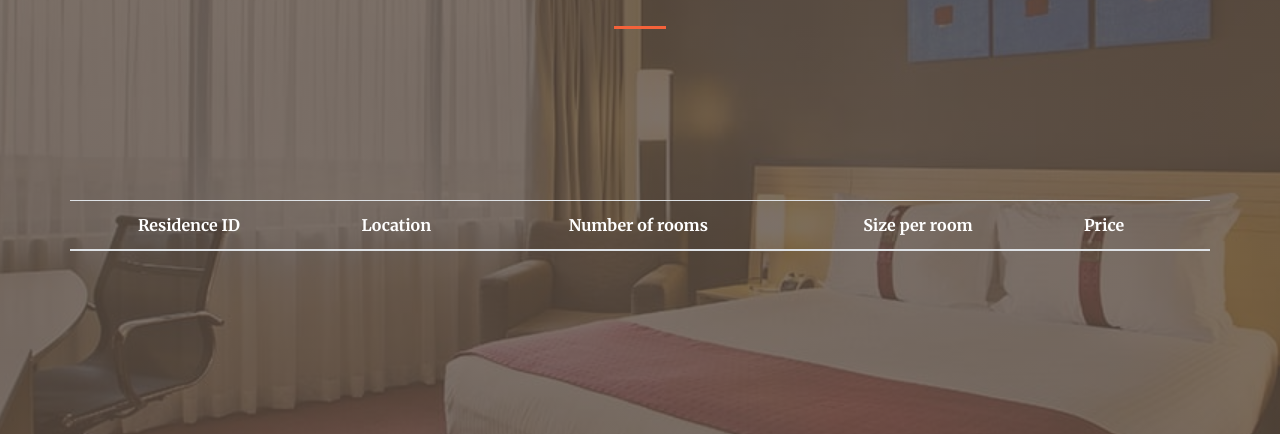
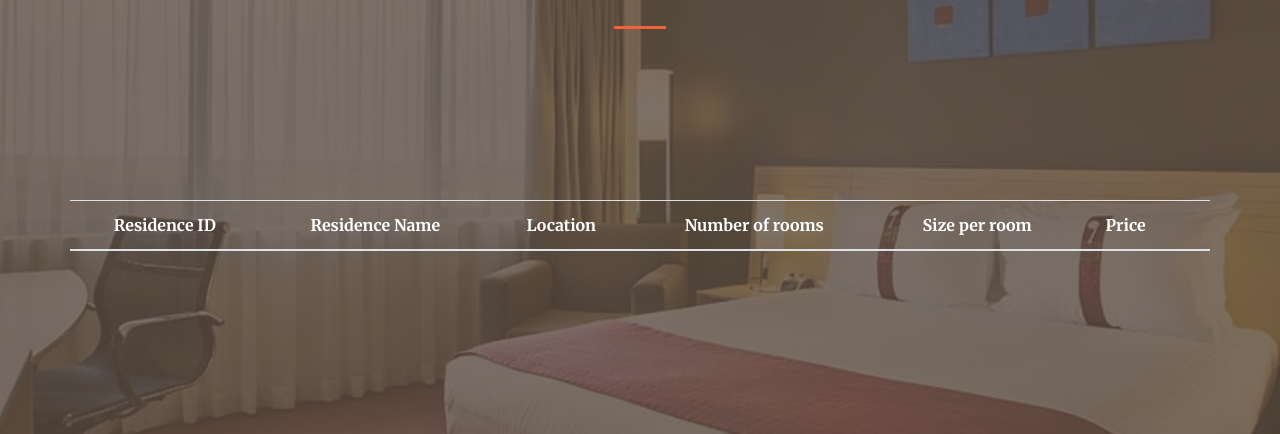
Before and after one commit to danieltoh16/AccommodationFinder, a PHP site: page /accommodationList.php?search=1 in a window 1280 px wide. Shown: the part 431-865 px from the top of the page. Run offline with PHP 8.4, Linux system fonts and the light colour scheme; data comes from the database, SQL or seed files in the repository; lists and menus that the app fills with data are empty.

Commit message:
Fixed: refined search accommodation so that can use any keyword to search

```diff
--- a/accommodationFinder.sql
+++ b/accommodationFinder.sql
@@ -73,7 +73,7 @@ CREATE TABLE `residence` (
 
 INSERT INTO `residence` (`resID`, `resName`, `address`, `numUnits`, `sizePerUnit`, `monthlyRental`, `staffID`) VALUES
 ('RES-5caec0ceee50a8.60700779', 'HELP Residence', 'No. 15, Jalan Sri Semantan 1, Off, Jalan Semantan, Bukit Damansara, 50490 Kuala Lumpur', '4', '1000', '600', 'Admin'),
-('RES-1', 'House', 'Changkat Bukit Utama, Bandar Utama, 47800 Petaling Jaya, Selangor', '1', '1500', '600', 'Admin'),
+('RES-1', 'House', 'Jalan 16/11, Seksyen 16, 46350 Petaling Jaya, Selangor', '1', '1500', '600', 'Admin'),
 ('RES-2', 'House', 'Changkat Bukit Utama, Bandar Utama, 47800 Petaling Jaya, Selangor', '2', '1750', '600', 'Admin'),
 ('RES-3', 'House', 'Changkat Bukit Utama, Bandar Utama, 47800 Petaling Jaya, Selangor', '3', '10000', '600', 'Admin');
 
--- a/accommodationList.php
+++ b/accommodationList.php
@@ -73,6 +73,7 @@
             <thead>
               <tr>
                 <th><font color="white">Residence ID</font></th>
+                <th><font color="white">Residence Name</font></th>
                 <th><font color="white">Location</font></th>
                 <th><font color="white">Number of rooms</font></th>
                 <th><font color="white">Size per room</font></th>
@@ -93,18 +94,21 @@
               }
               $conn->select_db("accommodationfinder");
 
-              $lq = "SELECT * FROM residence WHERE resName LIKE '$keyword'";
+              $searchKeyword = "%".$keyword."%";
+
+              $lq = "SELECT * FROM residence WHERE resName LIKE '$searchKeyword'";
               $res = $conn->query($lq);
               foreach($res as $opt){
               ?>
                 <tr>
                   <th scope="row" name="resid" class="resid" id="resid"><font color="white"><?php echo $opt['resID']?></font></th>
+                  <td class="name"><font color="white"><?php echo $opt['resName']?></font></td>
                   <td class="location"><font color="white"><?php echo $opt['address']?></font></td>
                   <td class="norooms"><font color="white"><?php echo $opt['numUnits']?></font></td>
                   <td class="sizeroom"><font color="white"><?php echo $opt['sizePerUnit']?></font></td>
                   <td class="price"><font color="white"><?php echo $opt['monthlyRental']?></font></td>
-                  <td class="button"><a href="bookARoom.php"><font color="white">
-                    <button style="background-color:#F35119; color:white;">Book a room</button></font></a></td>
+                  <td class="button"><a href="bookARoom.php"><font color="white"><button style="background-color:#F35119; color:white;">
+                    Book a room</button></font></a></td>
                 </tr>
               <?php }?>
             </tbody>
--- a/searchAccommodation.php
+++ b/searchAccommodation.php
@@ -68,7 +68,7 @@
           <hr class="divider my-4">
         </div>
         <div class="col-lg-8 align-self-baseline">
-          <p class="text-white-75 font-weight-light mb-5">Enter the name of a residence to search for an accommodation in the search bar below</p>
+          <p class="text-white-75 font-weight-light mb-5">Enter any keyword to search for a residence</p>
           <div class="form-group has-danger">
               <label class="sr-only" for="search">Search</label>
               <div class="input-group mb-2 mr-sm-2 mb-sm-0">
```
